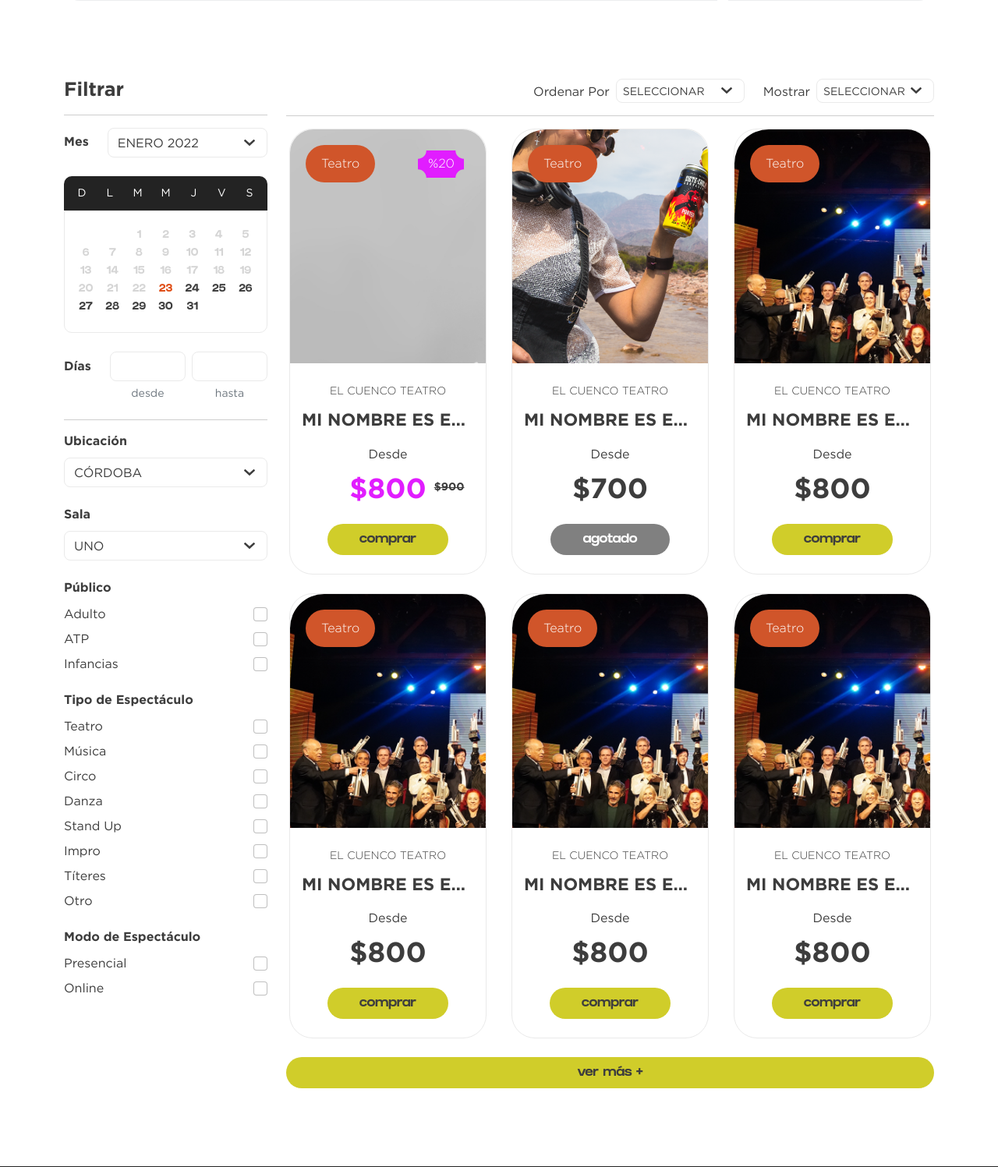
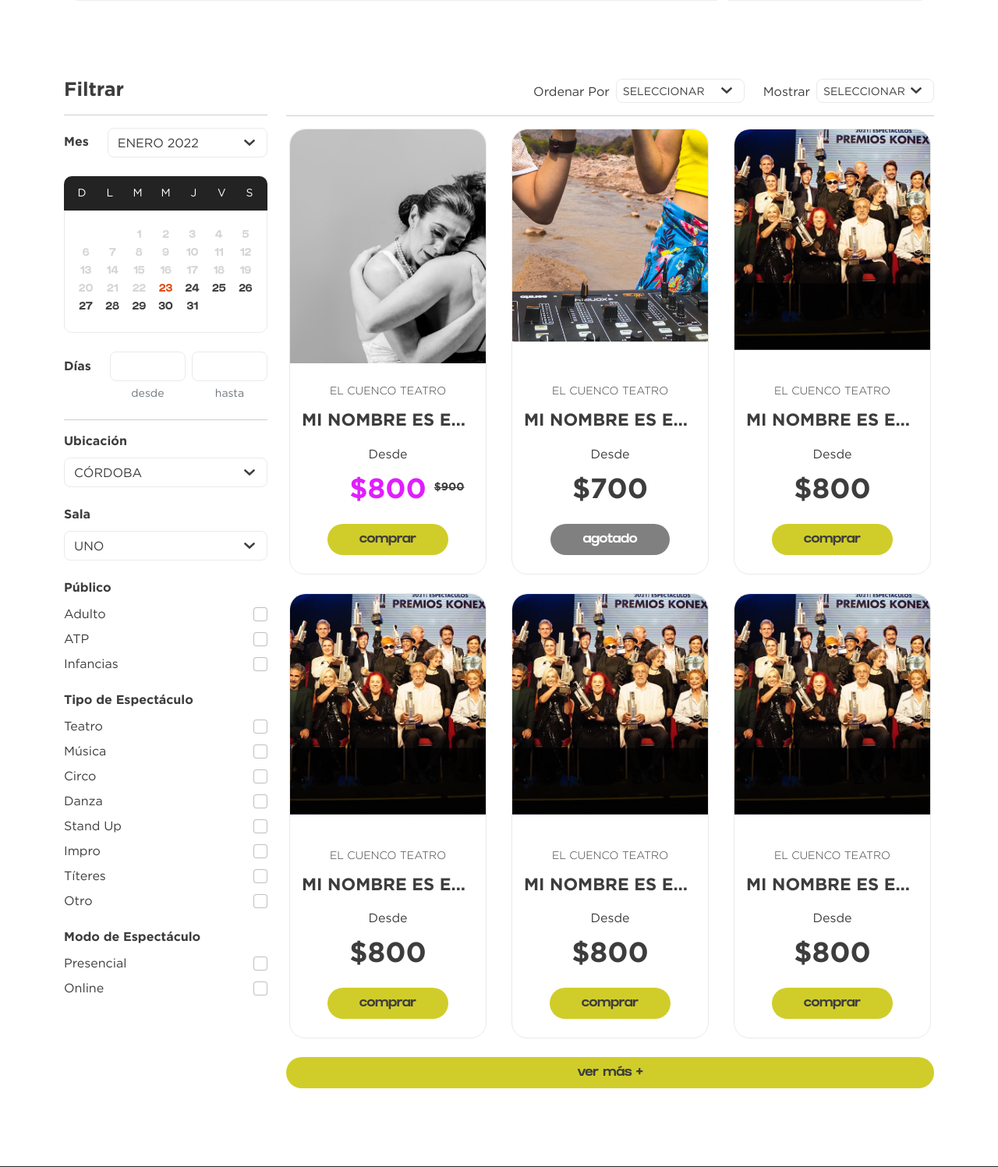
Before and after one commit to Pununuk/antesala, a PHP site: page /entradas.php in a window 1280 px wide. Shown: the part 425-1922 px from the top of the page at 78% size. Run offline with PHP 8.4, Linux system fonts and the light colour scheme.

Commit message:
ajustando imagenes

```diff
--- a/assets/css/style.css
+++ b/assets/css/style.css
@@ -93,7 +93,7 @@
 /* Utilities */
 .z-1 {z-index: 1;}
 .br-10 {border-radius: 10px;}
-.br-30 {border-radius: 30px;}
+.br-30 {border-radius: 20px;}
 .pt-50 {padding-top: 50px;}
 .pb-50 {padding-bottom: 50px;}
 .pt-100 {padding-top: 100px;}
@@ -249,7 +249,7 @@
     left: 50px;
     position: absolute;
 }
-#header .owl-carousel img {border-radius: 30px;}
+#header .owl-carousel img {border-radius: 20px;}
 
 #header .owl-carousel h5 {font-size: 80px;}
 #header .owl-carousel p {
@@ -272,7 +272,7 @@
     width: 30%;
     height: 500px;
     position: relative;
-    border-radius: 30px;
+    border-radius: 20px;
     transition: all .3s;
 }
 
@@ -294,7 +294,7 @@
 .tag-evento {
     color: white;
     padding: 12px 20px;
-    border-radius: 30px;
+    border-radius: 20px;
     background: var(--naranja);
     font-family: var(--GothamLight);
 }
@@ -380,7 +380,7 @@
 button.switch-month:hover svg path {fill: var(--amarillo);}
 #eventos h4 {font-size: 25px;}
 #eventos .box-eventos {
-    border-radius: 30px;
+    border-radius: 20px;
     background: white;
     border: 1px solid var(--grisClaro);
 }
@@ -420,7 +420,12 @@
     height: 300px;
     overflow: hidden;
     position: relative;
-    border-radius: 30px 30px 0 0;
+    border-radius: 20px 20px 0 0;
+}
+#eventos .img-evento img {
+    top: -50%;
+    left: -50%;
+    position: absolute;
 }
 #eventos .img-evento .tag-evento {
     top: 20px;
@@ -484,7 +489,7 @@
 /* Section Cartelera */
 .box-actualidad {
     position: relative;
-    border-radius: 30px;
+    border-radius: 20px;
 }
 
 .box-actualidad h2 {
@@ -499,13 +504,13 @@
 }
 #actualidad .box-cartelera {
     padding: 80px 0;
-    border-radius: 30px;
+    border-radius: 20px;
 }
 #actualidad .card {
     border: none;
     height: 400px;
     overflow: hidden;
-    border-radius: 30px;
+    border-radius: 20px;
 }
 #actualidad .card-body {
     padding: 40px;
@@ -516,7 +521,7 @@
     height: 50%;
     padding: 30px;
     position: absolute;
-    border-radius: 30px;
+    border-radius: 20px;
     background: var(--naranja);
     transition: all 350ms cubic-bezier(0, 0, 0.2, 1);
 }
--- a/entradas.php
+++ b/entradas.php
@@ -231,7 +231,7 @@
                                 <div class="col-12">
                                     <hr class="wow bounceInUp">
                                 </div>
-                                <div class="col-md-4 wow bounceInUp mb-4 pe-3 ps-3">
+                                <div class="col-md-6 col-lg-4 wow bounceInUp mb-4 pe-3 ps-3">
                                     <div class="box-eventos text-center">
                                         <div class="img-evento">
                                             <span class="tag-evento">Teatro</span>
@@ -245,7 +245,7 @@
                                         <a href="ticket.php" class="btn btn-custom-amarillo mb-4">comprar</a>
                                     </div>
                                 </div>
-                                <div class="col-md-4 wow bounceInUp mb-4 pe-3 ps-3">
+                                <div class="col-md-6 col-lg-4 wow bounceInUp mb-4 pe-3 ps-3">
                                     <div class="box-eventos text-center">
                                         <div class="img-evento">
                                             <span class="tag-evento">Teatro</span>
@@ -258,7 +258,7 @@
                                         <a href="#" class="btn btn-custom-black disabled mb-4">agotado</a>
                                     </div>
                                 </div>
-                                <div class="col-md-4 wow bounceInUp mb-4 pe-3 ps-3">
+                                <div class="col-md-6 col-lg-4 wow bounceInUp mb-4 pe-3 ps-3">
                                     <div class="box-eventos text-center">
                                         <div class="img-evento">
                                             <span class="tag-evento">Teatro</span>
@@ -271,7 +271,7 @@
                                         <a href="ticket.php" class="btn btn-custom-amarillo mb-4">comprar</a>
                                     </div>
                                 </div>
-                                <div class="col-md-4 wow bounceInUp mb-4 pe-3 ps-3">
+                                <div class="col-md-6 col-lg-4 wow bounceInUp mb-4 pe-3 ps-3">
                                     <div class="box-eventos text-center">
                                         <div class="img-evento">
                                             <span class="tag-evento">Teatro</span>
@@ -284,7 +284,7 @@
                                         <a href="ticket.php" class="btn btn-custom-amarillo mb-4">comprar</a>
                                     </div>
                                 </div>
-                                <div class="col-md-4 wow bounceInUp mb-4 pe-3 ps-3">
+                                <div class="col-md-6 col-lg-4 wow bounceInUp mb-4 pe-3 ps-3">
                                     <div class="box-eventos text-center">
                                         <div class="img-evento">
                                             <span class="tag-evento">Teatro</span>
@@ -297,7 +297,7 @@
                                         <a href="ticket.php" class="btn btn-custom-amarillo mb-4">comprar</a>
                                     </div>
                                 </div>
-                                <div class="col-md-4 wow bounceInUp mb-4 pe-3 ps-3">
+                                <div class="col-md-6 col-lg-4 wow bounceInUp mb-4 pe-3 ps-3">
                                     <div class="box-eventos text-center">
                                         <div class="img-evento">
                                             <span class="tag-evento">Teatro</span>
```
